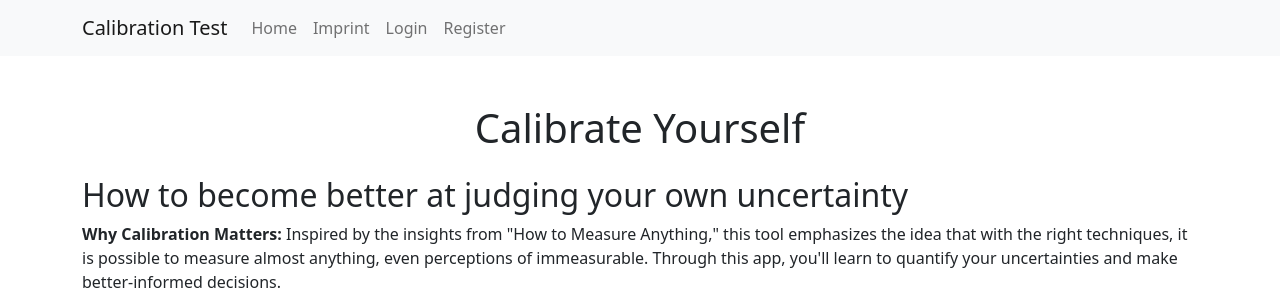
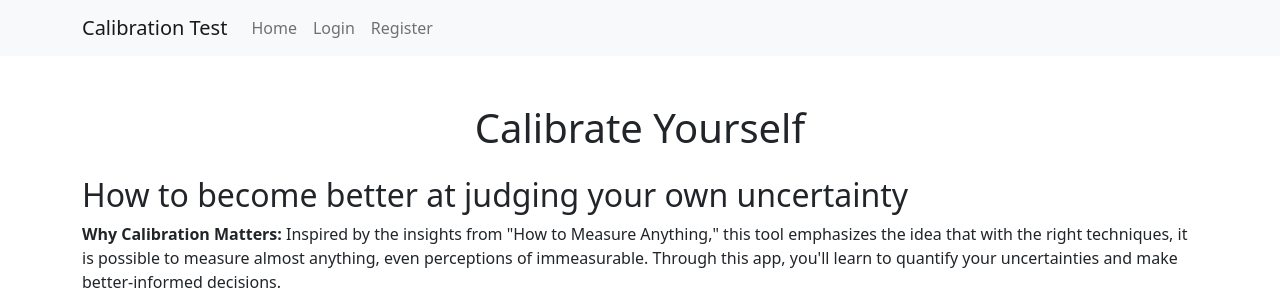
Before and after one commit to mmgutsche/calibration_website, a FastAPI app: page / in a window 1280 px wide. Shown: the top 300 px of the page. Run offline with FastAPI, Linux system fonts and the light colour scheme; some libraries are stand-ins or nearby versions.

Commit message:
Changed top menu

```diff
--- a/static/js/auth.js
+++ b/static/js/auth.js
@@ -59,29 +59,34 @@ document.addEventListener('DOMContentLoaded', () => {
             displayError('Logout failed!');
         }
     });
+    // Inside the updateNavigation function
 
     function updateNavigation(isAuthenticated, username = "") {
-        console.log("Updating navigation, isAuthenticated:", isAuthenticated);
+        console.log("Updating navigation, isAuthenticated:", isAuthenticated, "username:", username);
         const loginLink = document.getElementById('login-link');
         const registerLink = document.getElementById('register-link');
         const profileLink = document.getElementById('profile-link');
+        const profileLinkText = document.getElementById('profile-link-text'); // Add this line
         const logoutLink = document.getElementById('logout-link');
-        const usernamePlaceholder = document.getElementById('username-placeholder');
+        const logoutLinkText = document.getElementById('logout-link-text'); // Add this line
 
         if (isAuthenticated) {
             loginLink.classList.add('d-none');
             registerLink.classList.add('d-none');
             profileLink.classList.remove('d-none');
             logoutLink.classList.remove('d-none');
-            usernamePlaceholder.textContent = `Logged in as ${username} (Logout)`;
+            profileLinkText.textContent = `Profile (${username})`; // Update profile link text
+            logoutLinkText.textContent = `Log out`; // Update logout link text
         } else {
             loginLink.classList.remove('d-none');
             registerLink.classList.remove('d-none');
             profileLink.classList.add('d-none');
             logoutLink.classList.add('d-none');
-            usernamePlaceholder.textContent = "";
+            profileLinkText.textContent = "Profile"; // Reset profile link text
+            logoutLinkText.textContent = "Log out"; // Reset logout link text
         }
     }
+
 
     function displayMessage(message) {
         const messageDiv = document.getElementById('message');
--- a/templates/base.html
+++ b/templates/base.html
@@ -22,14 +22,11 @@
                     <li class="nav-item">
                         <a class="nav-link" href="/">Home</a>
                     </li>
-                    <li class="nav-item">
-                        <a class="nav-link" href="/imprint">Imprint</a>
-                    </li>
                     <li class="nav-item d-none" id="profile-link">
-                        <a class="nav-link" href="/profile">Profile</a>
+                        <a class="nav-link" href="/profile" id="profile-link-text">Profile</a>
                     </li>
                     <li class="nav-item d-none" id="logout-link">
-                        <a class="nav-link" href="/logout"><span id="username-placeholder"></span></a>
+                        <a class="nav-link" href="/logout" id="logout-link-text">Log out</a>
                     </li>
                     <li class="nav-item" id="login-link">
                         <a class="nav-link" href="#" data-bs-toggle="modal" data-bs-target="#loginModal">Login</a>
@@ -37,7 +34,6 @@
                     <li class="nav-item" id="register-link">
                         <a class="nav-link" href="#" data-bs-toggle="modal" data-bs-target="#registerModal">Register</a>
                     </li>
-                    <!-- Additional navigation links here -->
                 </ul>
             </div>
         </div>
```
